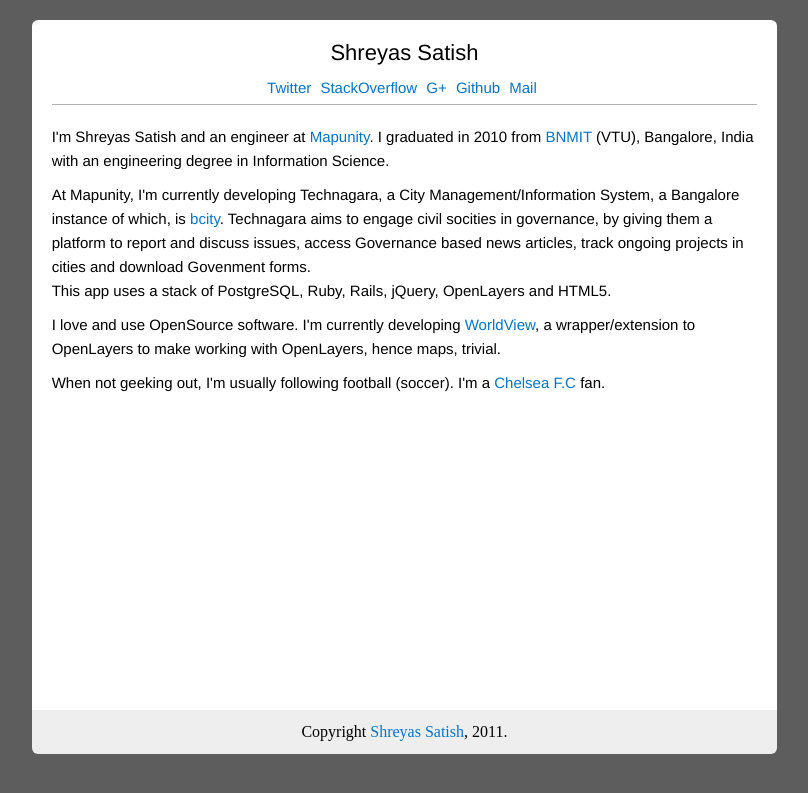
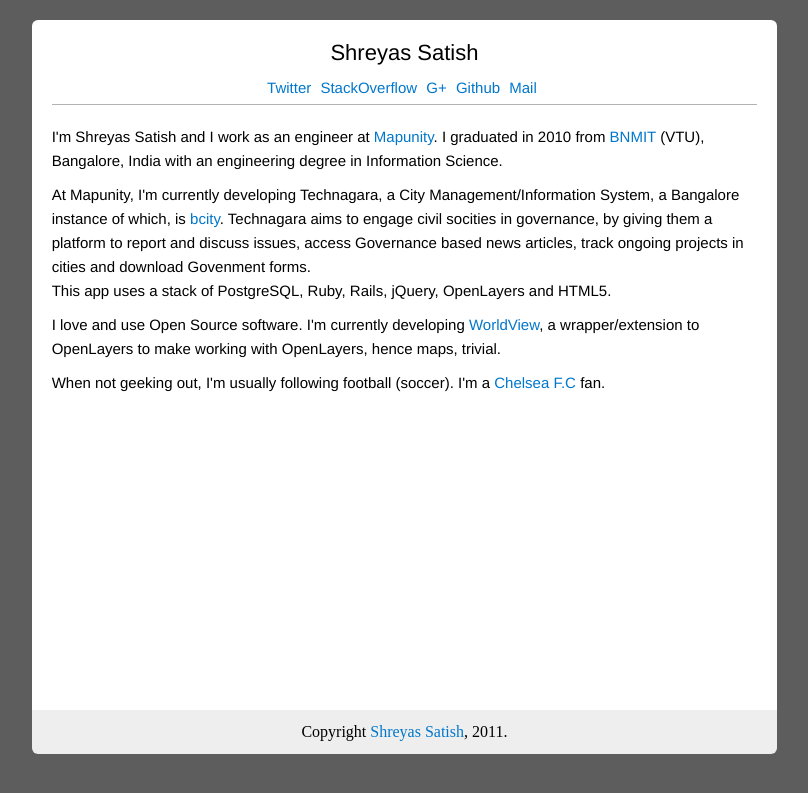
Before and after one commit to shreyas-satish/shreyas-satish.github.com, a Jekyll site: the page built from index.html, in a window 1280 px wide. Shown: the top 793 px of the page, without its empty margins (235-1043 px from the left). Built offline with Jekyll 4.4.1, drawn with Linux system fonts in a browser that asks for light colours; Markdown is read by kramdown in place of the engine named in the settings; comment, search, counter and statistics services are not loaded.

Commit message:
Grammar fix

```diff
--- a/index.html
+++ b/index.html
@@ -6,7 +6,7 @@ title: Shreyas Satish
 <div class = 'content'>
   <p>
 
-  I'm Shreyas Satish and an engineer at <a href = "http://mapunity.in" target="_blank">Mapunity</a>. I graduated in 2010 from <a href = "http://bnmit.org" target="_blank">BNMIT</a> (VTU), Bangalore, India with an engineering degree in Information Science.
+  I'm Shreyas Satish and I work as an engineer at <a href = "http://mapunity.in" target="_blank">Mapunity</a>. I graduated in 2010 from <a href = "http://bnmit.org" target="_blank">BNMIT</a> (VTU), Bangalore, India with an engineering degree in Information Science.
 
   </p>
 
@@ -17,7 +17,7 @@ title: Shreyas Satish
   </p>
 
   <p>
-  I love and use OpenSource software. I'm currently developing <a href="http://github.com/shreyas-satish/worldview" target="_blank">WorldView</a>, a wrapper/extension to OpenLayers to make working with OpenLayers, hence maps, trivial.
+  I love and use Open Source software. I'm currently developing <a href="http://github.com/shreyas-satish/worldview" target="_blank">WorldView</a>, a wrapper/extension to OpenLayers to make working with OpenLayers, hence maps, trivial.
   </p>
 
   <p>
```
